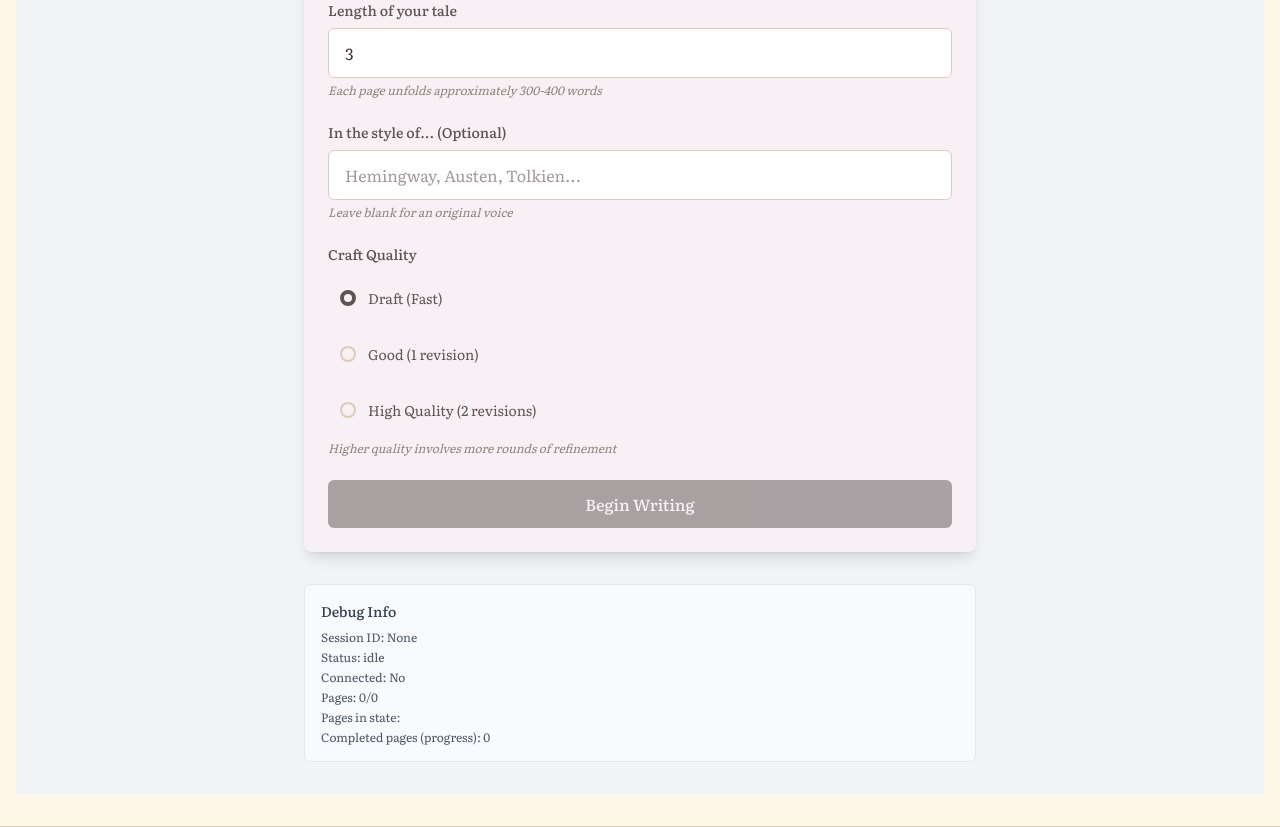
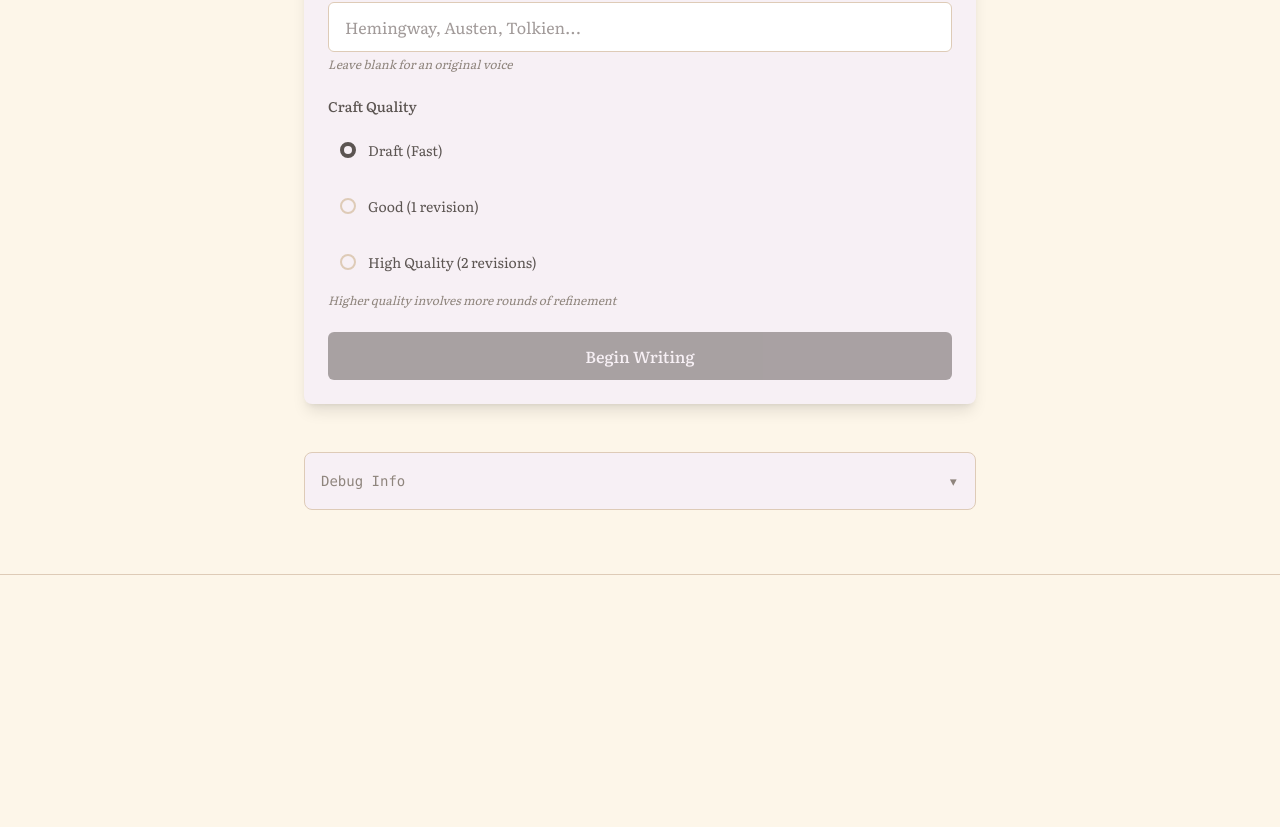
Before and after one commit to josh5210/writefully, a Next.js app: page / in a window 1280 px wide. Shown: the part 506-1333 px from the top of the page. After the commit the page ends 1081 px from the top, so only its background shows below. Built offline with nearby package versions, Linux system fonts and the light colour scheme.

Commit message:
Color and theme updates

```diff
--- a/src/app/globals.css
+++ b/src/app/globals.css
@@ -139,3 +139,43 @@ body {
   --color-vandyke: var(--van-dyke);
   --font-serif: "Literata", "Palatino", "Georgia", serif;
 }
+
+/* Fade in animation */
+@keyframes fade-in {
+    from {
+        opacity: 0;
+        transform: translateY(10px);
+    }
+    to {
+        opacity: 1;
+        transform: translateY(0);
+    }
+}
+
+/* Slide up animation */
+@keyframes slide-up {
+    from {
+        opacity: 0;
+        transform: translateY(20px);
+    }
+    to {
+        opacity: 1;
+        transform: translateY(0);
+    }
+}
+
+/* Animation utility classes */
+.animate-fade-in {
+    animation: fade-in 0.5s ease-out;
+}
+
+.animate-slide-up {
+    animation: slide-up 0.3s ease-out;
+}
+
+/* Smooth transitions for theme changes */
+* {
+    transition-property: background-color, border-color, color;
+    transition-duration: 200ms;
+    transition-timing-function: ease-in-out;
+}
--- a/src/app/page.tsx
+++ b/src/app/page.tsx
@@ -1,5 +1,3 @@
-// /src/app/page.tsx
-
 'use client';
 
 import React from 'react';
@@ -25,37 +23,48 @@ export default function Home() {
     } = useStoryGeneration();
 
     return (
-        <div className="min-h-screen bg-gray-100 py-8">
-            <div className="container mx-auto px-4">
-                {/* Header */}
-                <div className="text-center mb-8">
-                    <h1 className="text-4xl font-bold text-gray-900 mb-4">✍️ Writefully</h1>
-                    <p className="text-lg text-gray-600">AI-powered story generation with real-time progress</p>
-                </div>
-
+        <div className="min-h-[calc(100vh-16rem)]">
             {/* Error Display */}
             {error && (
-                    <div className="max-w-2xl mx-auto mb-6 p-4 bg-red-50 border border-red-200 rounded-md">
-                        <div className="flex justify-between items-center">
-                            <div className="text-red-800">{error}</div>
+                <div className="max-w-2xl mx-auto mb-6 animate-fade-in">
+                    <div className="bg-[var(--destructive)]/10 border border-[var(--destructive)]/20 rounded-lg p-4 texture-overlay">
+                        <div className="flex justify-between items-start">
+                            <div className="flex-1">
+                                <div className="flex items-center space-x-2 mb-1">
+                                    <span className="text-[var(--destructive)]">⚠️</span>
+                                    <span className="font-serif font-medium text-[var(--destructive)]">
+                                        Something went wrong
+                                    </span>
+                                </div>
+                                <p className="text-sm text-[var(--foreground)]/80 font-serif">
+                                    {error}
+                                </p>
+                            </div>
                             <button
                                 onClick={clearError}
-                                className="text-red-600 hover:text-red-800 ml-4"
+                                className="ml-4 text-[var(--destructive)] hover:text-[var(--destructive)]/80
+                                         transition-colors text-xl leading-none"
+                                aria-label="Dismiss error"
                             >
-                                ✕
+                                ×
                             </button>
+                        </div>
                     </div>
                 </div>
             )}
 
             {/* Story Generation Form */}
+            <div>
                 <StoryForm
                     onSubmit={startGeneration}
                     isLoading={isStarting}
                     disabled={status === 'generating'}
                 />
+            </div>
 
             {/* Progress Display */}
+            {(status !== 'idle' || pages.length > 0) && (
+                <div className="mt-8 animate-fade-in">
                     <ProgressDisplay
                         status={status}
                         progress={progress}
@@ -64,30 +73,64 @@ export default function Home() {
                         onCancel={cancelGeneration}
                         isCancelling={isCancelling}
                     />
+                </div>
+            )}
 
             {/* Story Reader */}
+            {pages.length > 0 && (
+                <div className="mt-8 animate-fade-in">
                     <StoryReader
                         pages={pages}
                         totalPages={progress.totalPages}
                         status={status}
                     />
+                </div>
+            )}
+
+            {/* Connection Error Banner */}
+            {connectionError && !error && (
+                <div className="fixed bottom-4 right-4 max-w-sm animate-slide-up">
+                    <div className="bg-[var(--card)] border border-[var(--border)] rounded-lg p-4 shadow-lg">
+                        <div className="flex items-center space-x-2 text-[var(--muted)]">
+                            <span className="animate-pulse">🔌</span>
+                            <span className="text-sm font-serif">Connection issue: {connectionError}</span>
+                        </div>
+                    </div>
+                </div>
+            )}
 
             {/* Debug Info (only in development) */}
             {process.env.NODE_ENV === 'development' && (
-                    <div className="max-w-2xl mx-auto mt-8 p-4 bg-gray-50 border border-gray-200 rounded-md">
-                        <h3 className="text-sm font-medium text-gray-700 mb-2">Debug Info</h3>
-                        <div className="text-xs text-gray-600 space-y-1">
+                <div className="max-w-2xl mx-auto mt-12 mb-8">
+                    <details className="group">
+                        <summary className="cursor-pointer list-none p-4 bg-[var(--card)] border border-[var(--border)]
+                                         rounded-lg hover:bg-[var(--secondary)]/10 transition-colors">
+                            <div className="flex items-center justify-between">
+                                <h3 className="text-sm font-mono text-[var(--muted)]">Debug Info</h3>
+                                <span className="text-[var(--muted)] group-open:rotate-180 transition-transform">
+                                    ▼
+                                </span>
+                            </div>
+                        </summary>
+                        <div className="mt-2 p-4 bg-[var(--card)] border border-[var(--border)] rounded-lg
+                                      text-xs font-mono text-[var(--muted)] space-y-1">
                             <div>Session ID: {sessionId || 'None'}</div>
-                            <div>Status: {status}</div>
-                            <div>Connected: {isConnected ? 'Yes' : 'No'}</div>
+                            <div>Status: <span className="text-[var(--foreground)]">{status}</span></div>
+                            <div>Connected: <span className={isConnected ? 'text-green-600' : 'text-red-600'}>
+                                {isConnected ? 'Yes' : 'No'}
+                            </span></div>
                             <div>Pages: {pages.length}/{progress.totalPages}</div>
-                            <div>Pages in state: {pages.map(p => p.pageNumber).join(', ')}</div>
-                            <div>Completed pages (progress): {progress.completedPages}</div>
-                            {connectionError && <div className="text-red-600">Connection Error: {connectionError}</div>}
-                        </div>
+                            <div>Pages in state: [{pages.map(p => p.pageNumber).join(', ')}]</div>
+                            <div>Completed pages: {progress.completedPages}</div>
+                            {connectionError && (
+                                <div className="text-[var(--destructive)] mt-2 pt-2 border-t border-[var(--border)]">
+                                    Connection Error: {connectionError}
                                 </div>
                             )}
                         </div>
+                    </details>
+                </div>
+            )}
         </div>
     );
 }
```
Lines whose indentation alone changed are shown as unchanged.
